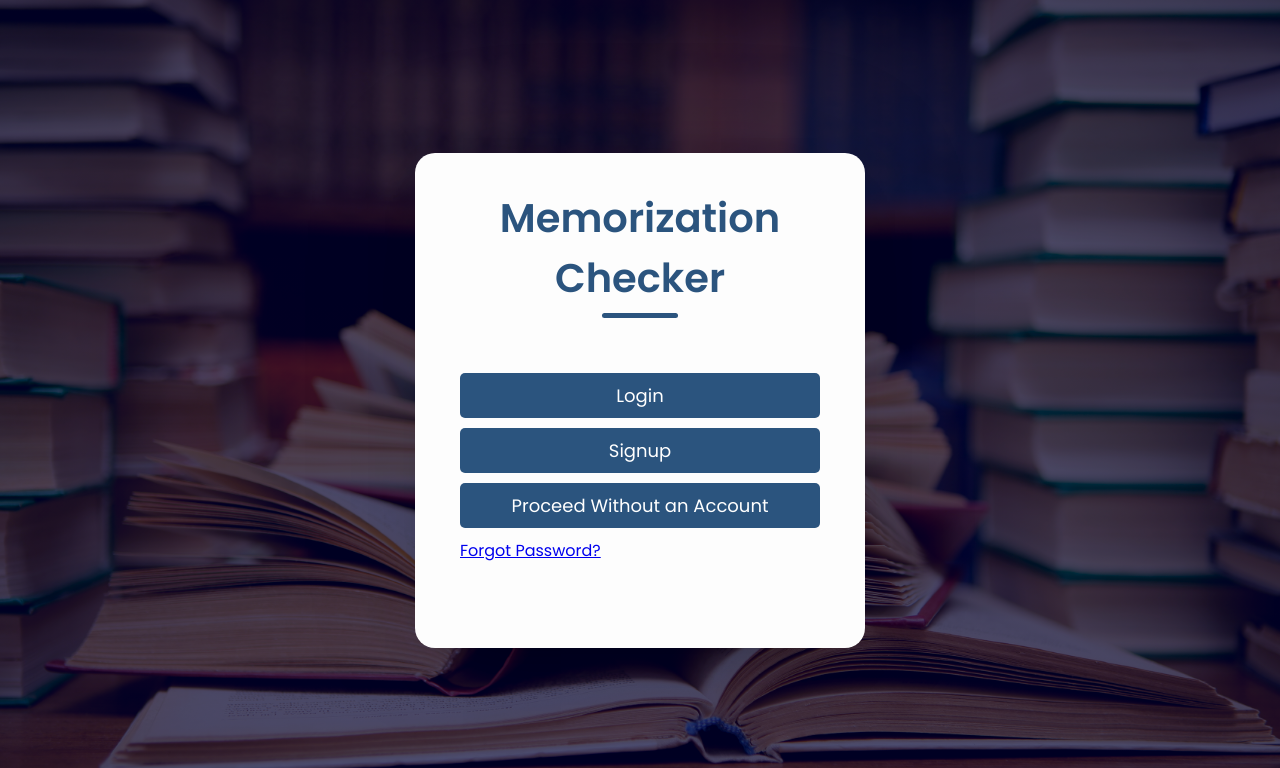
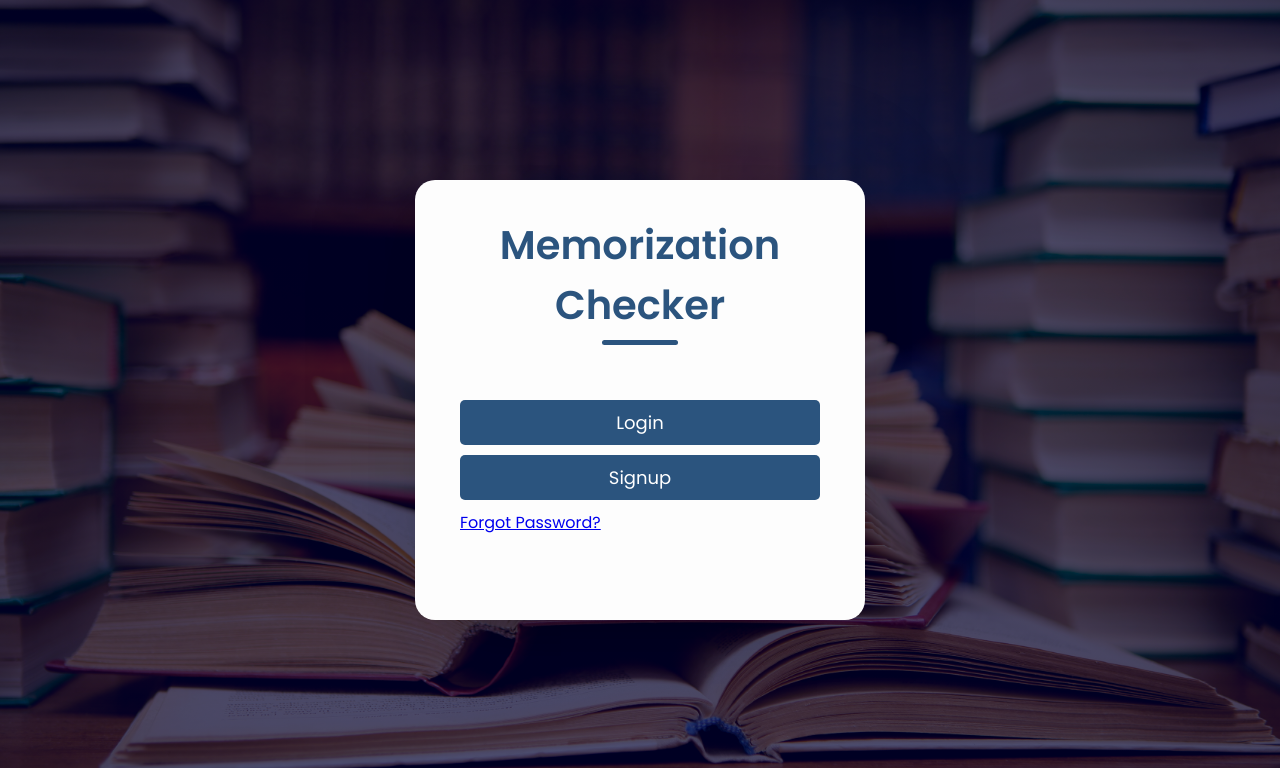
Before and after one commit to HamzaMalikyar/Memorization-Checker, a PHP site: page / in a window 1280 px wide. Shown: the top 768 px of the page. Run offline with PHP 8.4, Linux system fonts and the light colour scheme.

Commit message:
Update index.php, removing option to proceed without account

```diff
--- a/index.php
+++ b/index.php
@@ -21,9 +21,6 @@
         <button type="button" class="btn" onclick="location.href='login.php'">Login</button>
         <br>
         <button type="button" class="btn" onclick="location.href='signup.php'" style="margin-top: 10px;">Signup</button>
-        <br>
-                    <button type="button" class="btn" onclick="location.href='home.php'" style="margin-top: 10px;">Proceed Without an Account</button>
-
         <a href="forgot_password.php" style="margin-top: 10px; display: block;">Forgot Password?</a>
         </div>
         </form>
```
